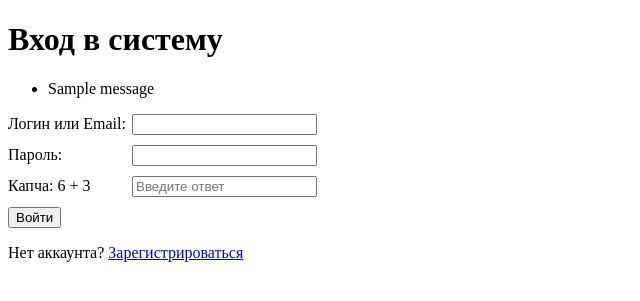
After one commit to LevGole/Test_authentication_on_Flask, a Flask app: page /login in a window 1280 px wide. The commit adds this page. Shown: the top 301 px of the page, without its empty margins (0-640 px from the left). Run offline with Flask 3, Linux system fonts and the light colour scheme; one stand-in notice (Sample message) is shown.

Commit message:
Added a CAPTCHA function for profile, login, registration and logout.

```diff
--- a/app.py
+++ b/app.py
@@ -1,21 +1,20 @@
 import sqlite3
 
-from flask import Flask
-from flask import render_template, request
+from flask import Flask, render_template, request, redirect, url_for, session, flash
 from config import Config
-from database import init_db, get_db
-from database import create_user
+from database import init_db, create_user, get_user_by_username, get_user_by_email,  get_user_by_login_or_email, get_user_by_id
+from utils import hash_password, generate_captcha, verify_password
 
 app = Flask(__name__)
 app.config.from_object(Config)
 
 init_db()
 
-try:
-    create_user('testuser', 'test@example.com', '124124124')
-    print("Тестовый пользователь создан")
-except ValueError as e:
-    print(e)
+# try:
+#     create_user('testuser', 'test@example.com', '124124124')
+#     print("Тестовый пользователь создан")
+# except ValueError as e:
+#     print(e)
 
 
 @app.route('/')
@@ -24,15 +23,160 @@ def hello():
 
 @app.route('/register', methods=['GET', 'POST'])
 def register():
+    if request.method == 'GET' or 'captcha_question' not in session:
+        question, answer = generate_captcha()
+        session['captcha_question'] = question
+        session['captcha_answer'] = answer
+
     if request.method == 'POST':
-        username = request.form['username']
-        email = request.form['email']
-        password = request.form['password']
-        password_confirm = request.form['password_confirm']
-        print(f"Данные: {username}, {email}, {password}, {password_confirm}")
-        return "Форма отправлена"
-    return render_template('register.html')
+        username = request.form.get('username', '').strip()
+        email = request.form.get('email', '').strip()
+        password = request.form.get('password', '')
+        password_confirm = request.form.get('password_confirm', '')
+        captcha_input = request.form.get('captcha', '').strip()
 
+        errors = {}
+
+        if not username:
+            errors['username'] = 'Имя пользователя обязательно'
+        elif not (username.isalnum() and  3 <= len(username) <= 20):
+            errors['username'] = 'Имя должно содержать только латиницу и цифры, от 3 до 20 символов'
+        else:
+            existing_user = get_user_by_username(username)
+            if existing_user:
+                errors['username'] = 'Пользователь с таким именем уже существует'
+
+
+        if not email:
+            errors['email'] = 'Email обязателен'
+        elif '@' not in email or '.' not in email.split('@')[-1]:
+            errors['email'] = 'Введите корректный email (с @ и доменом)'
+        else:
+            existing_email = get_user_by_email(email)
+            if existing_email:
+                errors['email'] = 'Пользователь с таким email уже зарегистрирован'
+
+        if not password:
+            errors['password'] = 'Пароль обязателен'
+        elif len(password) < 6 or not any(c.isalpha() for c in password) or not any(c.isdigit() for c in password):
+            errors['password'] = 'Пароль должен содержать минимум 6 символов, буквы и цифры'
+        if password != password_confirm:
+            errors['password_confirm'] = 'Пароли не совпадают'
+
+
+
+        if not captcha_input:
+            errors['captcha'] = 'Введите ответ капчи'
+        else:
+            stored_answer = session.get('captcha_answer')
+            if stored_answer is None or str(captcha_input).strip() != str(stored_answer):
+                errors['captcha'] = 'Неверный ответ капчи'
+            session.pop('captcha_answer', None)
+            session.pop('captcha_question', None)
+
+        if errors:
+            question, answer = generate_captcha()
+            session['captcha_question'] = question
+            session['captcha_answer'] = answer
+            return render_template('register.html', errors=errors, username=username, email=email)
+
+        try:
+            password_hash = hash_password(password)
+            user_id = create_user(username, email, password_hash)
+            flash('Регистрация успешна! Войдите в систему.', 'success')
+            return redirect(url_for('login'))
+        except ValueError as e:
+            flash(str(e), 'danger')
+            question, answer = generate_captcha()
+            session['captcha_question'] = question
+            session['captcha_answer'] = answer
+            return render_template('register.html', errors={}, username=username, email=email)
+
+        # username = request.form['username']
+        # email = request.form['email']
+        # password = request.form['password']
+        # password_confirm = request.form['password_confirm']
+        # print(f"Данные: {username}, {email}, {password}, {password_confirm}")
+        # return "Форма отправлена"
+
+    return render_template('register.html', errors={}, username='', email='')
+
+
+@app.route('/login', methods=['GET', 'POST'])
+def login():
+    if request.method == 'GET' or 'captcha_question' not in session:
+        question, answer = generate_captcha()
+        session['captcha_question'] = question
+        session['captcha_answer'] = answer
+
+    if request.method == 'POST':
+        login_input = request.form.get('login', '').strip()
+        password = request.form.get('password', '')
+        captcha_input = request.form.get('captcha', '').strip()
+
+        errors = {}
+
+
+        if not captcha_input:
+            errors['captcha'] = 'Введите ответ капчи'
+        else:
+            stored_answer = session.get('captcha_answer')
+            if stored_answer is None or str(captcha_input).strip() != str(stored_answer):
+                errors['captcha'] = 'Неверный ответ капчи'
+
+            session.pop('captcha_answer', None)
+            session.pop('captcha_question', None)
+
+        if errors:
+            question, answer = generate_captcha()
+            session['captcha_question'] = question
+            session['captcha_answer'] = answer
+            return render_template('login.html', errors=errors, login=login_input)
+
+
+        user = get_user_by_login_or_email(login_input)
+        if user is None:
+            flash('Неверный логин или пароль', 'danger')
+            question, answer = generate_captcha()
+            session['captcha_question'] = question
+            session['captcha_answer'] = answer
+            return render_template('login.html', errors={}, login=login_input)
+
+        if not verify_password(password, user['password_hash']):
+            flash('Неверный логин или пароль', 'danger')
+            question, answer = generate_captcha()
+            session['captcha_question'] = question
+            session['captcha_answer'] = answer
+            return render_template('login.html', errors={}, login=login_input)
+
+
+        session['user_id'] = user['id']
+        session['username'] = user['username']
+        return redirect(url_for('profile'))
+
+    return render_template('login.html', errors={}, login='')
+
+
+@app.route('/profile')
+def profile():
+    if 'user_id' not in session:
+        flash('Пожалуйста, войдите в систему', 'warning')
+        return redirect(url_for('login'))
+
+    user = get_user_by_id(session['user_id'])
+    if user is None:
+        session.clear()
+        flash('Сессия недействительна', 'danger')
+        return redirect(url_for('login'))
+
+    return render_template('profile.html', user=user)
+
+
+@app.route('/logout')
+def logout():
+    session.clear()
+    flash('Вы вышли из системы', 'info')
+    return redirect(url_for('login'))
 
 if __name__ == '__main__':
     app.run(debug=True)
--- a/config.py
+++ b/config.py
@@ -1,4 +1,4 @@
 import os
 
 class Config:
-    SECRET_KEY = os.environ.get('SECRET_KEY')
+    SECRET_KEY = os.environ.get('SECRET_KEY') or 'you-will-never-guess'
--- a/database.py
+++ b/database.py
@@ -17,7 +17,7 @@ def init_db():
     cur.execute(
     '''
     CREATE TABLE IF NOT EXISTS users (
-    id INTEGER AUTO_INCREMENT PRIMARY KEY ,
+    id INTEGER PRIMARY KEY AUTOINCREMENT,
     username VARCHAR(50) UNIQUE NOT NULL,
     email VARCHAR(100) UNIQUE NOT NULL,
     password_hash VARCHAR(255) NOT NULL,
@@ -41,6 +41,7 @@ def create_user(username, email, password):
         conn.commit()
         user_id = cur.lastrowid #создание уникального индетификатора
         conn.close()
+        return user_id
 
     except sqlite3.IntegrityError as e: #ошибка целостности данных
         if 'username' in str(e):
@@ -54,7 +55,7 @@ def get_user_by_username(username):
     conn = get_db()
     cursor = conn.cursor()
     cursor.execute('SELECT * FROM users WHERE username = ?', (username,))
-    user = cursor.fetchone()
+    user = cursor.fetchone() #служит для получения одной первой или следующей строки из результата SQL-запроса
     conn.close()
     return user
 
--- /dev/null
+++ b/templates/login.html
@@ -0,0 +1,49 @@
+<!DOCTYPE html>
+<html lang="ru">
+<head>
+    <meta charset="UTF-8">
+    <meta name="viewport" content="width=device-width, initial-scale=1.0">
+    <title>Вход</title>
+    <style>
+        .error { color: red; }
+        .danger { color: red; }
+        .field { margin-bottom: 10px; }
+        label { display: inline-block; width: 120px; }
+    </style>
+</head>
+<body>
+    <h1>Вход в систему</h1>
+
+    {% with messages = get_flashed_messages(with_categories=true) %}
+      {% if messages %}
+        <ul>
+        {% for category, message in messages %}
+          <li class="{{ category }}">{{ message }}</li>
+        {% endfor %}
+        </ul>
+      {% endif %}
+    {% endwith %}
+
+    <form method="POST">
+        <div class="field">
+            <label>Логин или Email:</label>
+            <input type="text" name="login" value="{{ login }}" required>
+        </div>
+        <div class="field">
+            <label>Пароль:</label>
+            <input type="password" name="password" required>
+        </div>
+        <div class="field">
+            <label>Капча: {{ session.get('captcha_question', '') }}</label>
+            <input type="text" name="captcha" placeholder="Введите ответ" required>
+            {% if errors and errors.captcha %}
+                <span class="error">{{ errors.captcha }}</span>
+            {% endif %}
+        </div>
+        <div>
+            <input type="submit" value="Войти">
+        </div>
+    </form>
+    <p>Нет аккаунта? <a href="{{ url_for('register') }}">Зарегистрироваться</a></p>
+</body>
+</html>
--- /dev/null
+++ b/unloading_table.py
@@ -0,0 +1,6 @@
+from database import get_db
+with get_db() as conn:
+    cursor = conn.cursor()
+    cursor.execute('SELECT * FROM users')
+    rows = cursor.fetchall()
+    print("Текущие пользователи в БД:", [dict(row) for row in rows])
--- /dev/null
+++ b/utils.py
@@ -0,0 +1,22 @@
+import hashlib
+import os
+import random
+
+def hash_password(password):
+    salt = os.urandom(16) #превращаем пароль в байт строку для того чтобы подмешать соли в хэш
+    key = hashlib.pbkdf2_hmac('sha256', password.encode('utf-8'), salt, 1024)
+    return salt.hex() + ':' + key.hex()
+
+def verify_password(password, stored):
+    salt_hex, key_hex = stored.split(':')
+    salt = bytes.fromhex(salt_hex)
+    key = hashlib.pbkdf2_hmac('sha256', password.encode('utf-8'), salt, 1024)
+    return key.hex() == key_hex
+
+
+def generate_captcha():
+    a = random.randint(1, 10)
+    b = random.randint(1, 10)
+    question = f"{a} + {b}"
+    answer = a + b
+    return question, answer
```
Also changed, not shown: templates/register.html (+58 -9 lines), database.db (deleted).
